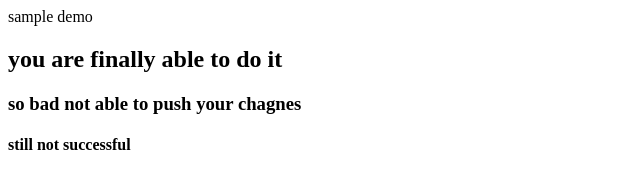
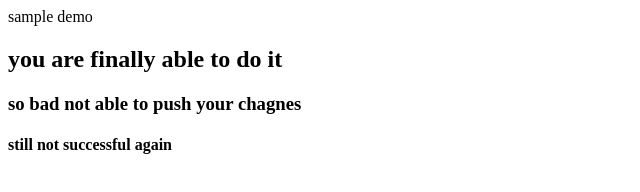
Before and after one commit to sateez/10DayTask, a plain HTML site: page 10DayTask/index.html in a window 1280 px wide. Shown: the full height of the page, 0-640 px from the left. Drawn offline with Linux system fonts and the light colour scheme.

Commit message:
NEW FISRT COMMIT

```diff
--- a/10DayTask/index.html
+++ b/10DayTask/index.html
@@ -4,6 +4,6 @@
   <body>
     <h2>you are finally able to do it</h2>
     <h3>so bad not able to push your chagnes</h3>
-    <h4>still not successful</h4>
+    <h4>still not successful again</h4>
   </body>
 </html>
```
